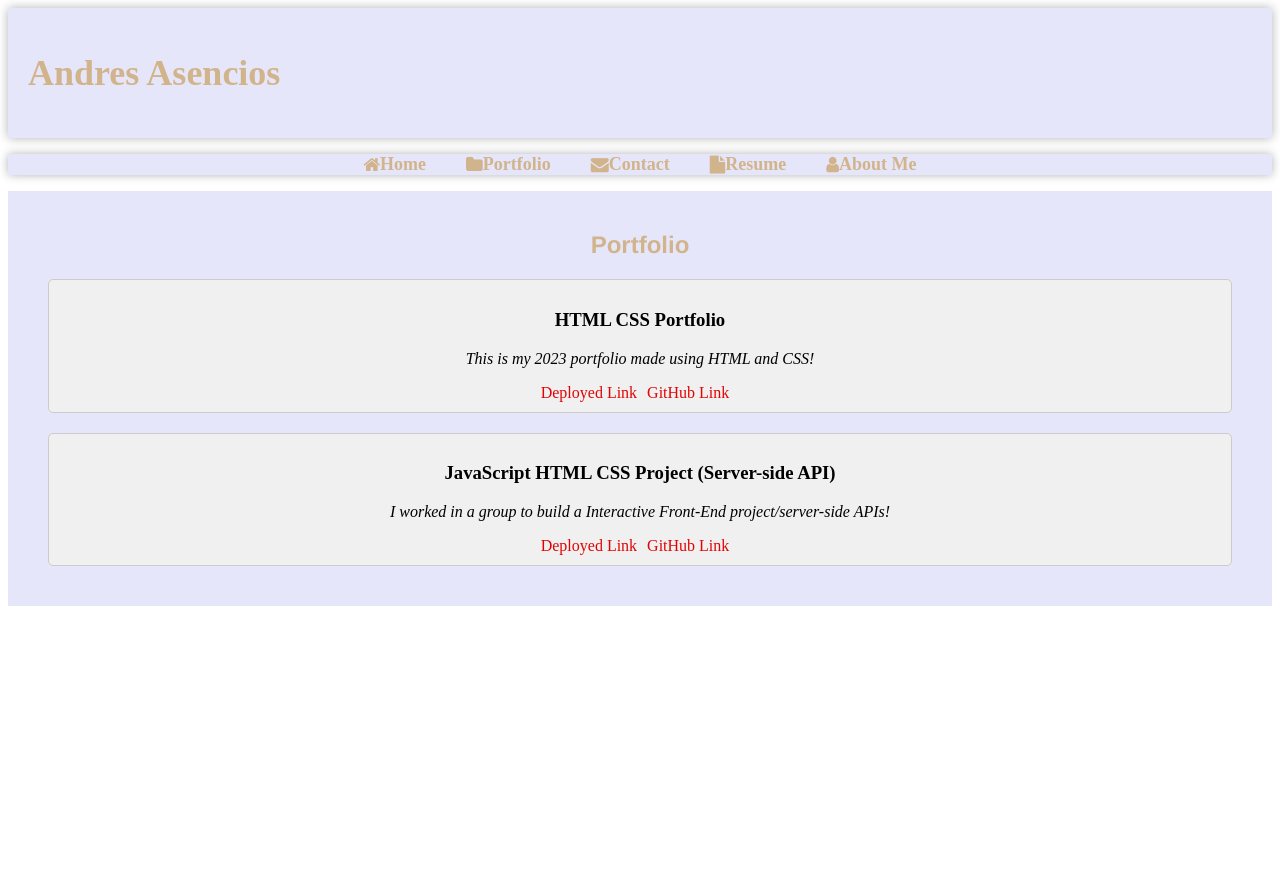
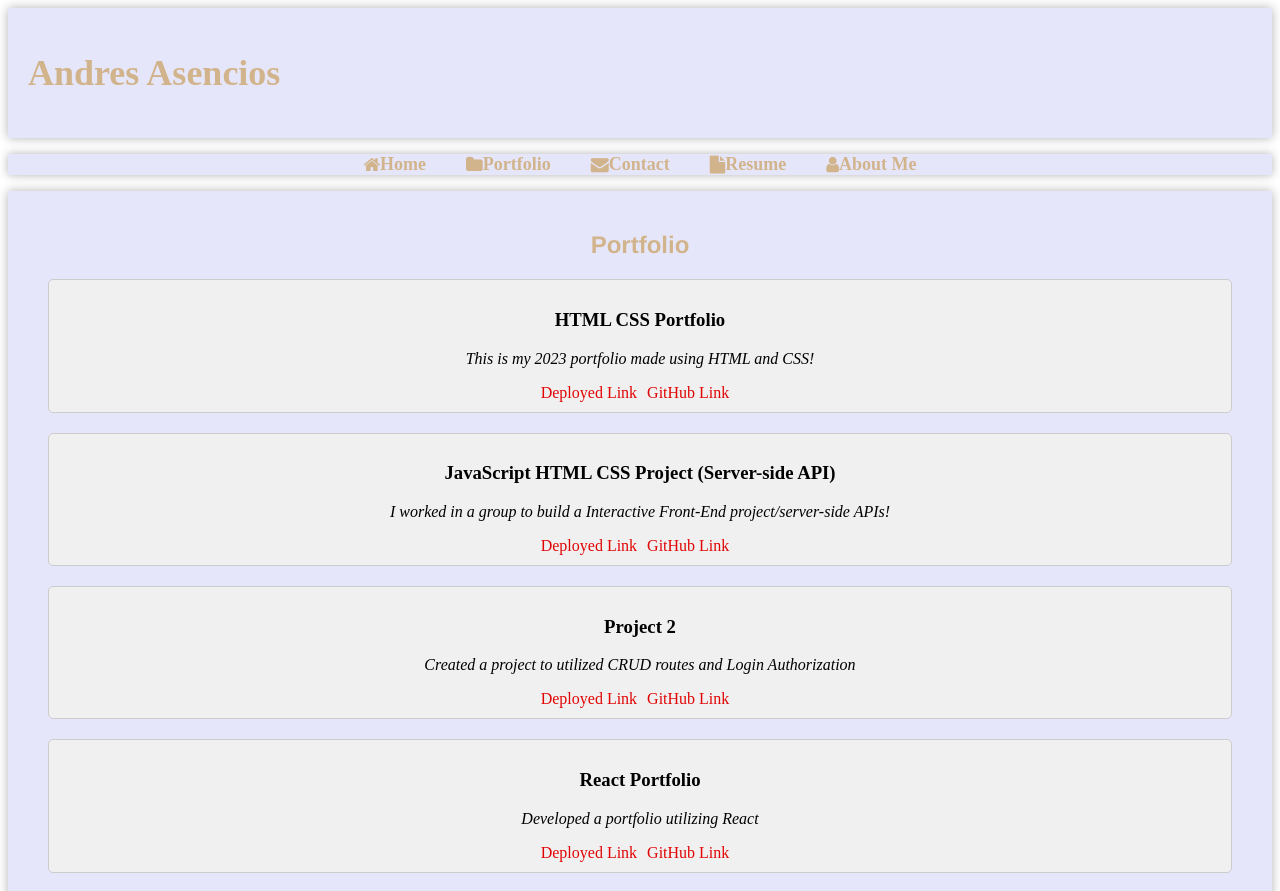
Before and after one commit to CodingObliqua/React_Portfolio2023, a React (Create React App) app: page /portfolio in a window 1280 px wide. Shown: the top 891 px of the page. Before the commit the page ends 800 px from the top, so only its background shows below. Built offline with nearby package versions, Linux system fonts and the light colour scheme.

Commit message:
added project to portfolio

```diff
--- a/package.json
+++ b/package.json
@@ -6,8 +6,10 @@
     "@testing-library/jest-dom": "^5.17.0",
     "@testing-library/react": "^13.4.0",
     "@testing-library/user-event": "^13.5.0",
+    "font-awesome": "^4.7.0",
     "react": "^18.2.0",
     "react-dom": "^18.2.0",
+    "react-icons": "^4.11.0",
     "react-router-dom": "^6.16.0",
     "react-scripts": "5.0.1",
     "styled-components": "^6.0.8",
--- a/src/components/Portfolio/Portfolio.js
+++ b/src/components/Portfolio/Portfolio.js
@@ -9,6 +9,7 @@ const PortfolioContainer = styled.section`
 background-color: ${theme.colors.secondary};
 padding: 20px;
 text-align: center;
+box-shadow: 0px 0px 10px rgba(0, 0, 0, 0.3);
 `;
 
 // Define a styled component for the section title
@@ -33,6 +34,26 @@ const Portfolio = () => {
             deployedLink: "https://codingobliqua.github.io/BerkeleyRacingClub/",
             githubLink: "https://github.com/CodingObliqua/BerkeleyRacingClub",
         },
+        {
+            title: "Project 2",
+            description: "Created a project to utilized CRUD routes and Login Authorization ",
+            deployedLink: "https://horse-creator-app-9839a5a7a948.herokuapp.com/",
+            githubLink: "https://github.com/CodingObliqua/Horse_creator",
+        },
+        {
+            title: "React Portfolio",
+            description: "Developed a portfolio utilizing React ",
+            deployedLink: "https://codingobliqua.github.io/React_Portfolio2023/",
+            githubLink: "https://github.com/CodingObliqua/React_Portfolio2023",
+        },
+        {
+            title: "Project 3",
+            description: "Developed an Art gallery app using MERN stack ",
+            deployedLink: "https://codingobliqua.github.io/BerkeleyRacingClub/",
+            githubLink: "https://github.com/CodingObliqua/BerkeleyRacingClub",
+        },
+
+
 
     ];
 
```
Also changed, not shown: 1 other file (tests, documents, lock files or other folders).
